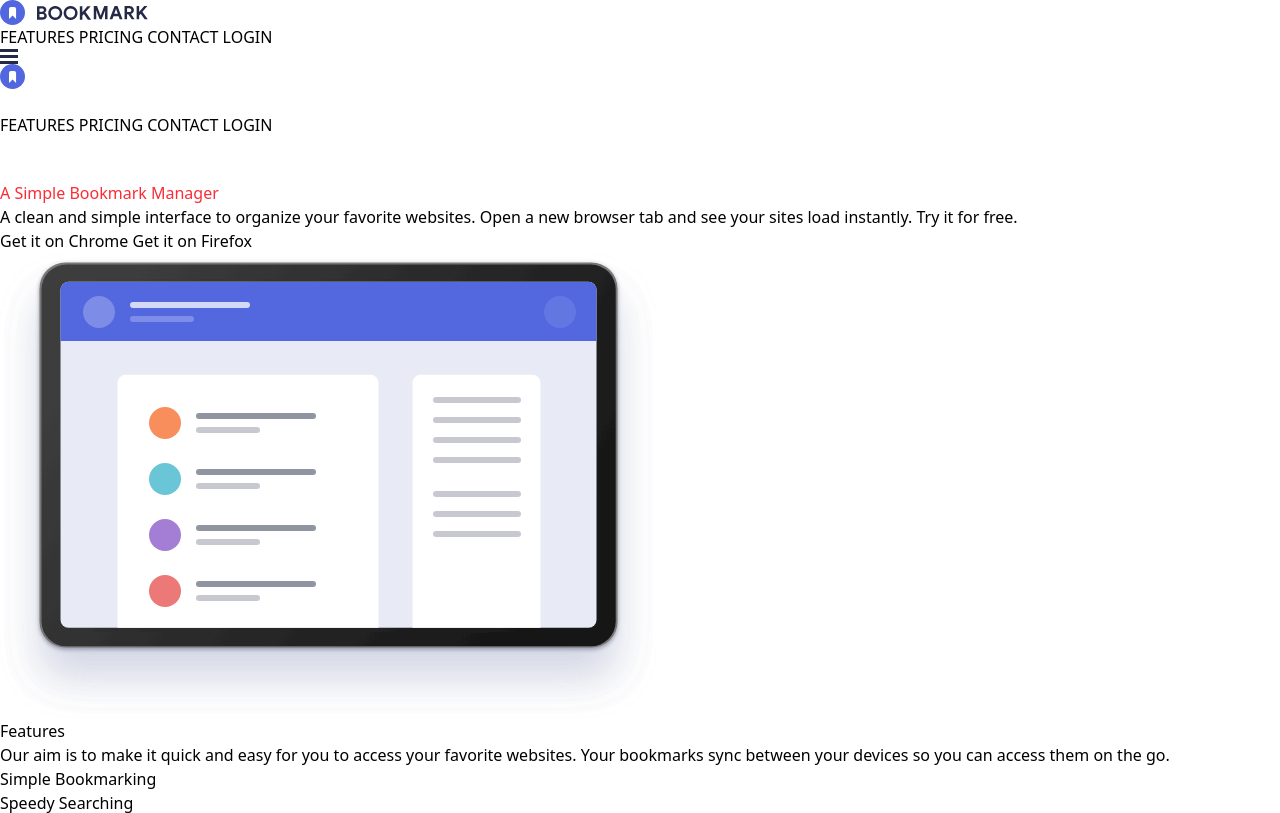
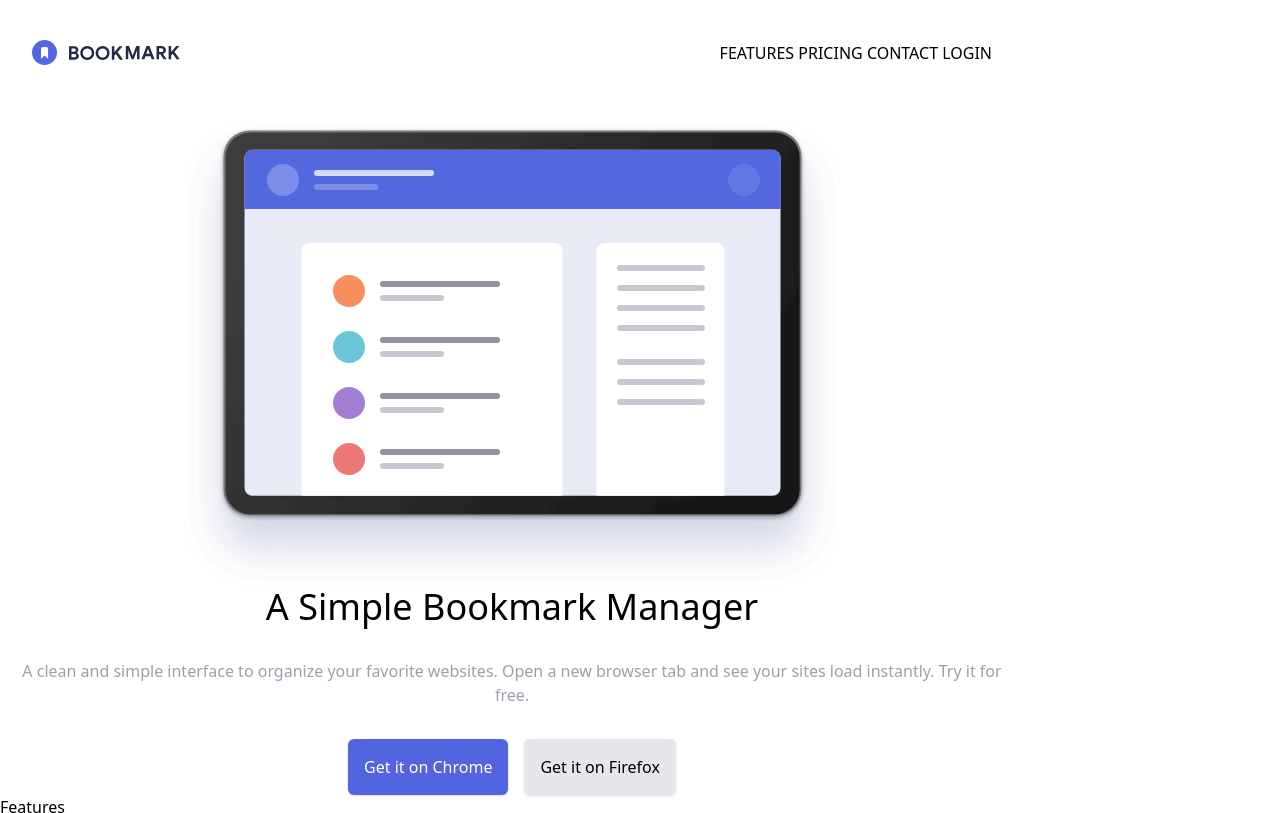
Before and after one commit to otrocadev/ita-sprint-1, a website: page src/index.html in a window 1280 px wide. Shown: the top 813 px of the page. Drawn offline with Linux system fonts and the light colour scheme.

Commit message:
Styled the Herp section

```diff
--- a/src/index.html
+++ b/src/index.html
@@ -7,22 +7,27 @@
     <script type="module" src="index.js"></script>
     <title>Bookmarks</title>
   </head>
-  <body>
-    <header>
+  <body class="w-screen max-w-5xl">
+    <header class="flex items-center justify-between px-8 py-10">
       <a id="main-logo" href="#">
         <img
           src="./assets/img/logo-bookmark.svg"
           alt="Bookmark logo for the header"
         />
       </a>
-      <nav id="main-menu">
+      <nav id="main-menu" class="max-sm:hidden">
         <a href="#">FEATURES</a>
         <a href="#">PRICING</a>
         <a href="#">CONTACT</a>
         <a href="#" id="login-btn">LOGIN</a>
       </nav>
-      <img id="bgr-logo" src="./assets/img/icon-hamburger.svg" alt="icon" />
-      <div id="mobile-menu">
+      <img
+        id="bgr-logo"
+        src="./assets/img/icon-hamburger.svg"
+        alt="icon"
+        class="sm:hidden"
+      />
+      <div id="mobile-menu" class="hidden">
         <nav>
           <div id="hero-mobile-menu">
             <a href="#"
@@ -49,18 +54,25 @@
         </div>
       </div>
     </header>
-    <main>
-      <section id="hero">
-        <div id="hero-text">
-          <h1 class="text-red-500">A Simple Bookmark Manager</h1>
-          <span>
+    <main class="flex flex-col mt-4">
+      <section
+        id="hero"
+        class="flex flex-col-reverse items-center justify-center"
+      >
+        <div id="hero-text" class="text-center flex flex-col gap-4">
+          <h1 class="text-4xl">A Simple Bookmark Manager</h1>
+          <span class="p-4 text-gray-400">
             A clean and simple interface to organize your favorite websites.
             Open a new browser tab and see your sites load instantly. Try it for
             free.
           </span>
-          <div>
-            <a>Get it on Chrome</a>
-            <a class="secondary-btn">Get it on Firefox</a>
+          <div class="flex justify-center gap-4">
+            <a class="bg-principal text-white p-4 rounded-md shadow"
+              >Get it on Chrome</a
+            >
+            <a class="bg-gray-200 text-black p-4 rounded-md shadow"
+              >Get it on Firefox</a
+            >
           </div>
         </div>
         <img src="./assets/img/illustration-hero.svg" alt="" />
--- a/src/input.css
+++ b/src/input.css
@@ -1 +1,6 @@
 @import 'tailwindcss';
+
+@theme {
+  --color-principal: #5265e1;
+  --color-secondary: #fa5959;
+}
```
Also changed, not shown: src/output.css.
